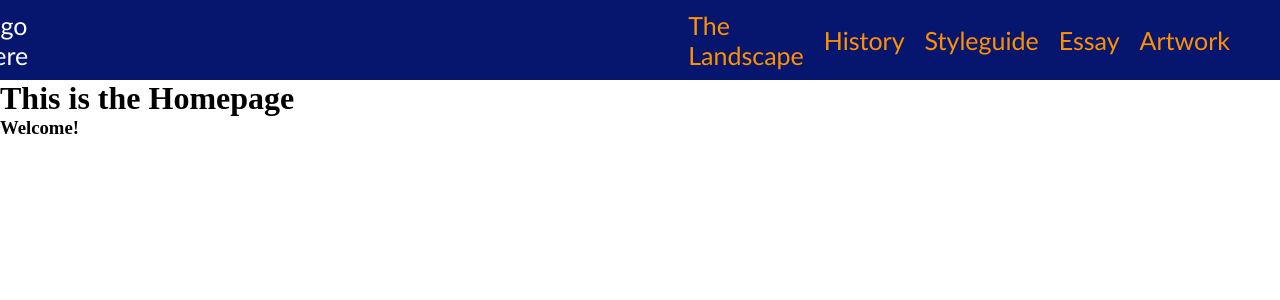
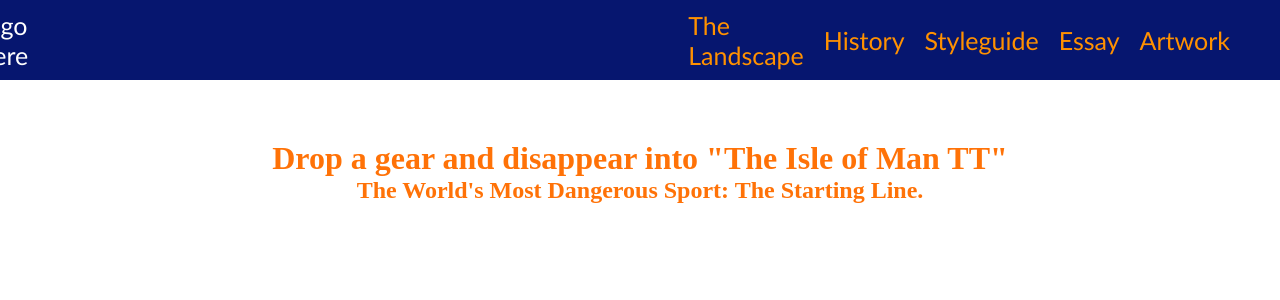
Before and after one commit to Sameshnee21/SinglePageApp, a React (Create React App) app in the folder spa/: page / in a window 1280 px wide. Shown: the top 300 px of the page. Built offline with nearby package versions, Linux system fonts and the light colour scheme.

Commit message:
Home page styling

```diff
--- a/spa/src/Pages/Home.jsx
+++ b/spa/src/Pages/Home.jsx
@@ -1,9 +1,14 @@
+import React from "react";
+import "../style/home.css";
+
 function Home() {
     return (
-      <>
-        <h1>This is the Homepage</h1>
-        <h3>Welcome!</h3>
-      </>
+      <div className="One">
+        <h1>Drop a gear and disappear into "The Isle of Man TT"</h1>
+        <h2>The World's Most Dangerous Sport: The Starting Line.</h2>
+
+        </div>
+
     );
   }
 
--- /dev/null
+++ b/spa/src/style/home.css
@@ -0,0 +1,7 @@
+.One{
+    color: rgb(255, 114, 7);
+    text-align: center;
+    margin: 30px;
+    padding-top: 30px;
+
+}
```
